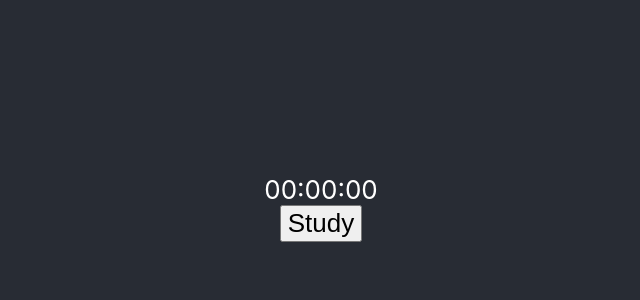
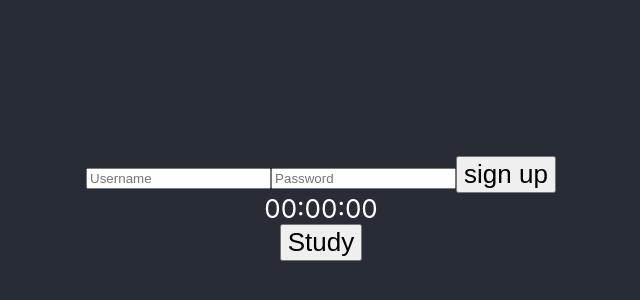
Before and after one commit to matt-teran/MVP, a React (Create React App) app in the folder client/: page / in a window 1280 px wide. Shown: the part 192-492 px from the top of the page, without its empty margins (319-959 px from the left). Built offline with nearby package versions, Linux system fonts and the light colour scheme; the HTML template or start-up script is replaced by a standard one.

Commit message:
adds minimal sign up form + passport dependencies

```diff
--- a/client/src/App.js
+++ b/client/src/App.js
@@ -2,6 +2,7 @@ import React, { useState } from "react";
 import moment from "moment";
 import Stopwatch from "./Stopwatch";
 import "./App.css";
+import Signup from "./Signup";
 
 function App() {
   const [time, setTime] = useState(moment().startOf("date"));
@@ -29,6 +30,7 @@ function App() {
   return (
     <div className="App">
       <header className="App-header">
+        <Signup />
         <Stopwatch time={time} />
         <button type="button" onClick={toggleTimer}>
           Study
--- /dev/null
+++ b/client/src/Signup.js
@@ -0,0 +1,10 @@
+import React from "react";
+export default function Signup() {
+  return (
+    <div>
+      <input placeholder="Username" />
+      <input placeholder="Password" />
+      <button type="button">sign up</button>
+    </div>
+  );
+}
--- a/package.json
+++ b/package.json
@@ -14,6 +14,9 @@
     "express": "^4.17.3",
     "moment": "^2.29.3",
     "mongoose": "^6.2.8",
+    "passport": "^0.5.2",
+    "passport-local": "^1.0.0",
+    "passport-local-mongoose": "^7.0.0",
     "react": "^17.0.2",
     "react-dom": "^17.0.2"
   },
```
Also changed, not shown: database/models/Pokemon.js (deleted, +0 -14 lines), 1 other file (tests, documents, lock files or other folders).
